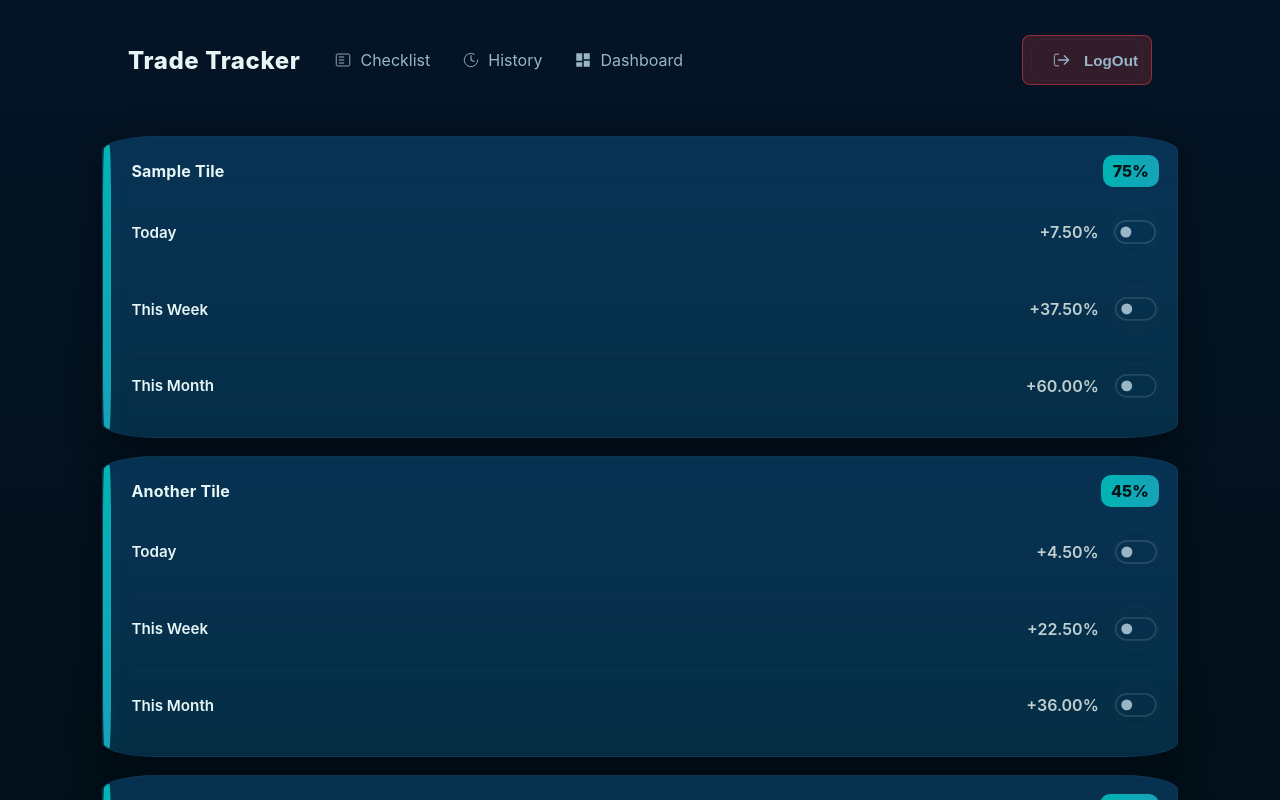
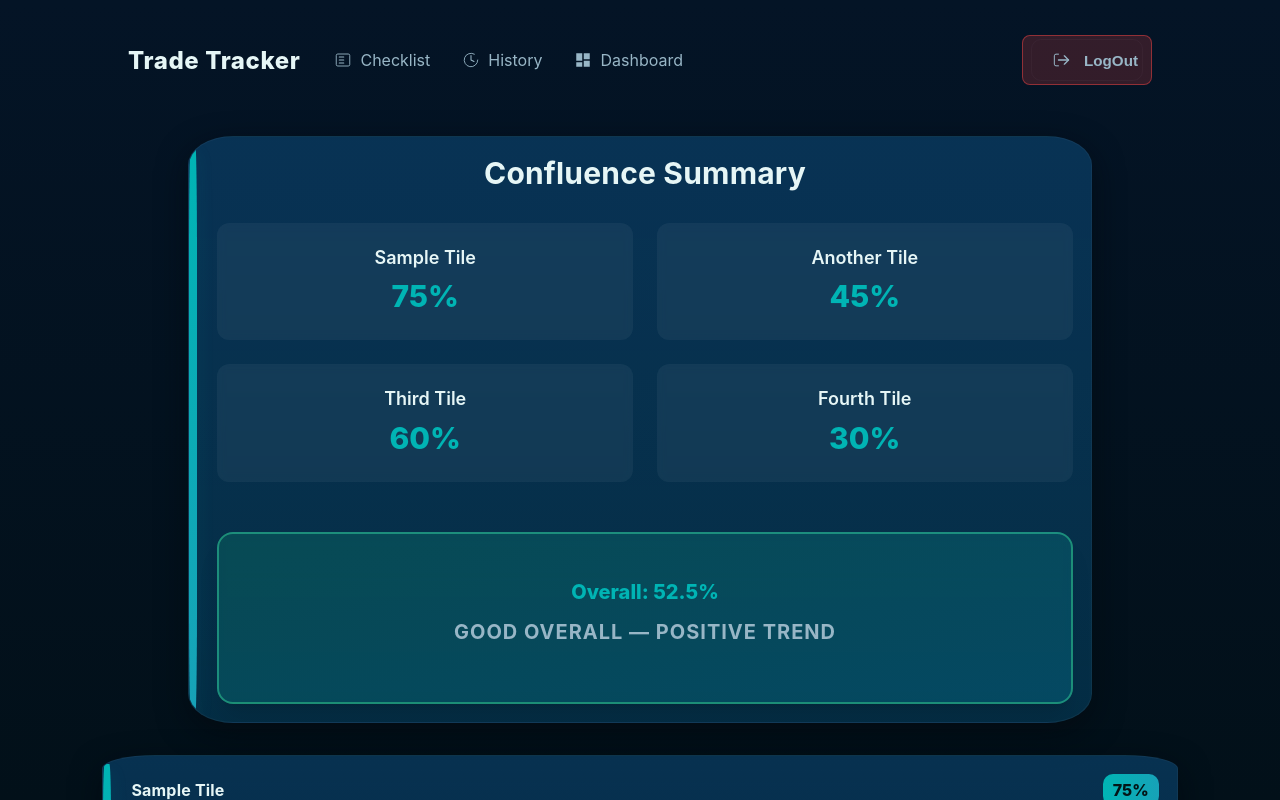
Before and after one commit to tataw-cl/React-works, a React (Vite) app in the folder trade-tracker/: page /landing in a window 1280 px wide. Shown: the top 800 px of the page. Built offline with nearby package versions, Linux system fonts and the light colour scheme.

Commit message:
Improve landing page features

```diff
--- a/trade-tracker/src/components/Property.jsx
+++ b/trade-tracker/src/components/Property.jsx
@@ -15,32 +15,15 @@ function Property({ label, value }) {
         </div>
         <button
           aria-pressed={checked}
-          className={"property-toggle " + (checked ? "on" : "off")}
+          className={`property-toggle ${checked ? "on" : "off"}`}
           onClick={() => setChecked((s) => !s)}
+          title={checked ? "On" : "Off"}
         >
-          <svg
-            className={`toggle-icon ${checked ? "on" : "off"}`}
-            viewBox="0 0 24 24"
-            fill="none"
-            xmlns="http://www.w3.org/2000/svg"
-            aria-hidden
-          >
-            <rect
-              className="toggle-track"
-              x="1"
-              y="6"
-              width="22"
-              height="12"
-              rx="6"
-              fill="transparent"
-            />
-            <circle
-              className="toggle-knob"
-              cx={checked ? 17 : 7}
-              cy="12"
-              r="3"
-            />
-          </svg>
+          {/* track */}
+          <span className="toggle-track-el" aria-hidden>
+            {/* knob */}
+            <span className={`toggle-knob-el ${checked ? "on" : "off"}`} />
+          </span>
         </button>
       </div>
     </div>
--- /dev/null
+++ b/trade-tracker/src/components/Summary.jsx
@@ -0,0 +1,52 @@
+import React from "react";
+
+// Summary component
+// Props: tiles: Array<{ name: string, percentageValue: number }>
+// Renders individual summary lines and overall percentage + message
+export default function Summary({ tiles = [] }) {
+  const total = tiles.reduce((s, t) => s + Number(t.percentageValue || 0), 0);
+  const average = tiles.length ? total / tiles.length : 0;
+
+  let message = "Neutral performance";
+  // Simple thresholds for message
+  if (average >= 70) message = "Excellent overall — strong positive";
+  else if (average >= 50) message = "Good overall — positive trend";
+  else if (average >= 30) message = "Fair overall — watch closely";
+  else message = "Weak overall — needs attention";
+
+  return (
+    <div className="summary-card tile">
+      <div className="tile-head">
+        <div className="tile-name">Confluence Summary</div>
+      </div>
+
+      <div className="tile-body">
+        <div className="S-tile-body">
+          {tiles.map((t, i) => (
+            <div key={i} className="S-property">
+              <div className="property-left">
+                <div className="property-label">{t.name}</div>
+              </div>
+              <div className="property-right">
+                <div className={`property-value on`}>{t.percentageValue}%</div>
+              </div>
+            </div>
+          ))}
+        </div>
+
+        <div className="summary-overall">
+          <div className="overall-percentage">
+            Overall: {average.toFixed(1)}%
+          </div>
+
+          <div
+            style={{ marginTop: 8, color: "var(--muted)" }}
+            className="overall-message"
+          >
+            {message}
+          </div>
+        </div>
+      </div>
+    </div>
+  );
+}
--- a/trade-tracker/src/index.css
+++ b/trade-tracker/src/index.css
@@ -248,6 +248,105 @@ nav a.active {
   gap: 10px;
 }
 
+/* Summary tile body adjustment */
+.summary-card .tile-head {
+  font-size: 1.875rem; /* text-3xl */
+  line-height: 2.25rem;
+  font-weight: 700; /* font-bold */
+  color: var(--color-white);
+  margin-bottom: 2rem; /* mb-8 */
+  text-align: center;
+  justify-content: center;
+}
+.S-tile-body {
+  display: grid;
+  grid-template-columns: repeat(2, minmax(0, 1fr)); /* grid-cols-2 */
+  gap: 1.5rem; /* gap-6 */
+  margin-bottom: 2.5rem; /* mb-10 */
+}
+
+.S-property {
+  background-color: rgba(255, 255, 255, 0.05); /* bg-white/5 */
+  border: 1px solid rgba(255, 255, 255, var(--item-border-alpha)); /* border-white/10 */
+
+  /* layout/style */
+  border-radius: 0.75rem; /* rounded-xl */
+  padding: 1.5rem; /* p-6 */
+  text-align: center;
+  justify-content: center;
+  display: flex;
+  flex-direction: column;
+  gap: 0.5rem; /* gap-2 */
+
+  /* backdrop-blur-sm */
+  backdrop-filter: blur(4px);
+
+  /* hover/transition */
+  transition-property: background-color; /* transition-colors */
+  transition-duration: 150ms;
+}
+
+.S-property .property-label {
+  font-size: 1.125rem; /* text-lg */
+  font-weight: 600; /* font-semibold */
+  color: var(--text);
+}
+.S-property .property-value {
+  font-size: 1.875rem; /* text-3xl */
+  font-weight: 800; /* font-extrabold */
+  color: var(--accent);
+}
+.S-property .property-right {
+  justify-content: center;
+}
+.S-property:hover {
+  background-color: rgba(255, 255, 255, 0.1); /* bg-white/10 on hover */
+}
+
+.summary-overall {
+  /* background/border */
+  background-image: linear-gradient(
+    to bottom right,
+    rgba(16, 185, 129, 0.2),
+    rgba(6, 182, 212, 0.2)
+  ); /* bg-gradient-to-br from-emerald-500/20 to-cyan-500/20 */
+  border: 2px solid rgba(52, 211, 153, 0.5); /* border-2 border-emerald-400/50 */
+
+  /* layout/style */
+  border-radius: 1rem; /* rounded-2xl */
+  padding: 2.5rem; /* p-10 */
+  text-align: center;
+  box-shadow: 0 20px 25px -5px rgba(0, 0, 0, 0.1),
+    0 8px 10px -6px rgba(0, 0, 0, 0.1); /* shadow-xl equivalent */
+
+  /* backdrop-blur-sm */
+  backdrop-filter: blur(4px);
+}
+
+/* .overall-label {
+  font-size: 6rem;
+  line-height: 1;
+  font-weight: 700;
+  transition: all 500ms ease;
+} */
+
+.overall-message {
+  font-size: 1.25rem; /* text-xl */
+  line-height: 1.75rem;
+  margin-bottom: 1rem; /* mb-4 */
+  text-transform: uppercase; /* uppercase */
+  letter-spacing: 0.05em; /* tracking-wider */
+  font-weight: 700; /* font-bold */
+}
+
+.overall-percentage {
+  font-size: 1.25rem;
+  font-weight: 800;
+  color: var(--accent);
+  padding: 6px 10px;
+  margin-bottom: 8px;
+}
+
 /* Property rows inside tiles */
 .property {
   display: flex;
@@ -310,55 +409,72 @@ nav a.active {
 
 /* Toggle button */
 .property-toggle {
+  /* New track/knob button (Tailwind-like sample) */
   display: inline-flex;
   align-items: center;
   justify-content: center;
-  width: 50px;
+  position: relative;
+  width: 64px; /* similar to w-16 */
+  height: 36px; /* similar to h-9 */
+  padding: 0;
+  border-radius: 999px;
+  background: rgba(148, 163, 184, 0.06); /* slate-700/50 style */
+  border: 1px solid rgba(255, 255, 255, 0.04);
+  cursor: pointer;
+  transition: transform 300ms ease, box-shadow 180ms ease;
+  -webkit-tap-highlight-color: transparent;
+}
+
+/* hover and active micro-interactions */
+.property-toggle:hover {
+  transform: scale(1.05);
+}
+.property-toggle:active {
+  transform: scale(0.95);
+}
+
+/* track element that contains the knob */
+.toggle-track-el {
+  display: inline-block;
+  width: 56px; /* inner track width */
+  height: 28px; /* inner track height */
+  border-radius: 999px;
+  position: relative;
+  background: rgba(100, 116, 139, 0.12); /* muted slate track */
+  box-shadow: inset 0 1px 2px rgba(2, 6, 23, 0.25);
+  transition: background-color 220ms ease;
+}
+
+/* knob element */
+.toggle-knob-el {
+  display: inline-block;
+  width: 28px; /* h-7 w-7 -> 28px */
   height: 28px;
   border-radius: 999px;
-  border: 1px solid var(--glass);
-  background: transparent;
-  color: var(--muted);
-  cursor: pointer;
-  transition: all 0.18s;
-  padding: 0;
-  box-sizing: border-box;
-  align-items: center;
-  /* keep toggle overall size fixed; only the knob (circle) color changes */
-  .property-toggle.on {
-    background: transparent;
-    color: var(--muted);
-    border-color: var(--glass);
-  }
+  background: #ffffff; /* default white knob */
+  position: absolute;
+  top: 0;
+  left: 2px; /* translate-x-1 starting offset */
+  transform: translateX(0);
+  box-shadow: 0 6px 18px rgba(2, 8, 23, 0.28);
+  transition: transform 300ms cubic-bezier(0.2, 0.8, 0.2, 1), background 200ms;
+}
 
-  /* svg sizing inside toggle */
-  .toggle-icon {
-    width: 88px;
-    height: 20%;
-    display: block;
-  }
-  .toggle-track {
-    stroke: rgba(255, 255, 255, 0.12);
-  }
+/* checked/on state moves knob to the right and changes knob color */
+.property-toggle.on .toggle-knob-el {
+  transform: translateX(
+    28px
+  ); /* move by track inner width - knob width - padding ~28px */
+  background: var(--accent);
+}
 
-  /* knob defaults */
-  .toggle-knob {
-    fill: var(--muted);
-    transition: fill 0.16s ease, transform 0.12s ease;
-  }
-
-  /* when checked, only color the knob */
-  .property-toggle.on .toggle-knob {
-    fill: var(--accent);
-  }
-  min-width: 5%;
-  height: 1%;
-  border-radius: 25px;
-  border: 1px solid var(--glass);
-  background: transparent;
-  color: var(--muted);
-  cursor: pointer;
-  transition: all 0.18s;
+/* slight change to track when on (subtle) */
+.property-toggle.on .toggle-track-el {
+  background: linear-gradient(
+    90deg,
+    rgba(0, 180, 180, 0.12),
+    rgba(23, 162, 184, 0.12)
+  );
 }
 .property-toggle.on {
   /* container stays visually unchanged; only the knob recolors */
--- a/trade-tracker/src/pages/Landing.jsx
+++ b/trade-tracker/src/pages/Landing.jsx
@@ -3,16 +3,29 @@ import { Link } from "react-router-dom";
 import Header from "../components/Header";
 import Footer from "../components/Footer";
 import Tile from "../components/Tile";
+import Summary from "../components/Summary";
 
 export default function Landing() {
+  const tiles = [
+    { name: "Sample Tile", percentageValue: 75 },
+    { name: "Another Tile", percentageValue: 45 },
+    { name: "Third Tile", percentageValue: 60 },
+    { name: "Fourth Tile", percentageValue: 30 },
+  ];
+
   return (
     <div className="landing-container">
       <Header />
+
+      {/* Summary shows per-tile percentages and overall average */}
+      <div style={{ margin: "0 8% 16px" }}>
+        <Summary tiles={tiles} />
+      </div>
+
       <div className="tile-container">
-        <Tile name="Sample Tile" percentageValue={75} />
-        <Tile name="Another Tile" percentageValue={45} />
-        <Tile name="Third Tile" percentageValue={60} />
-        <Tile name="Fourth Tile" percentageValue={30} />
+        {tiles.map((t, i) => (
+          <Tile key={i} name={t.name} percentageValue={t.percentageValue} />
+        ))}
       </div>
 
       <Footer />
```
